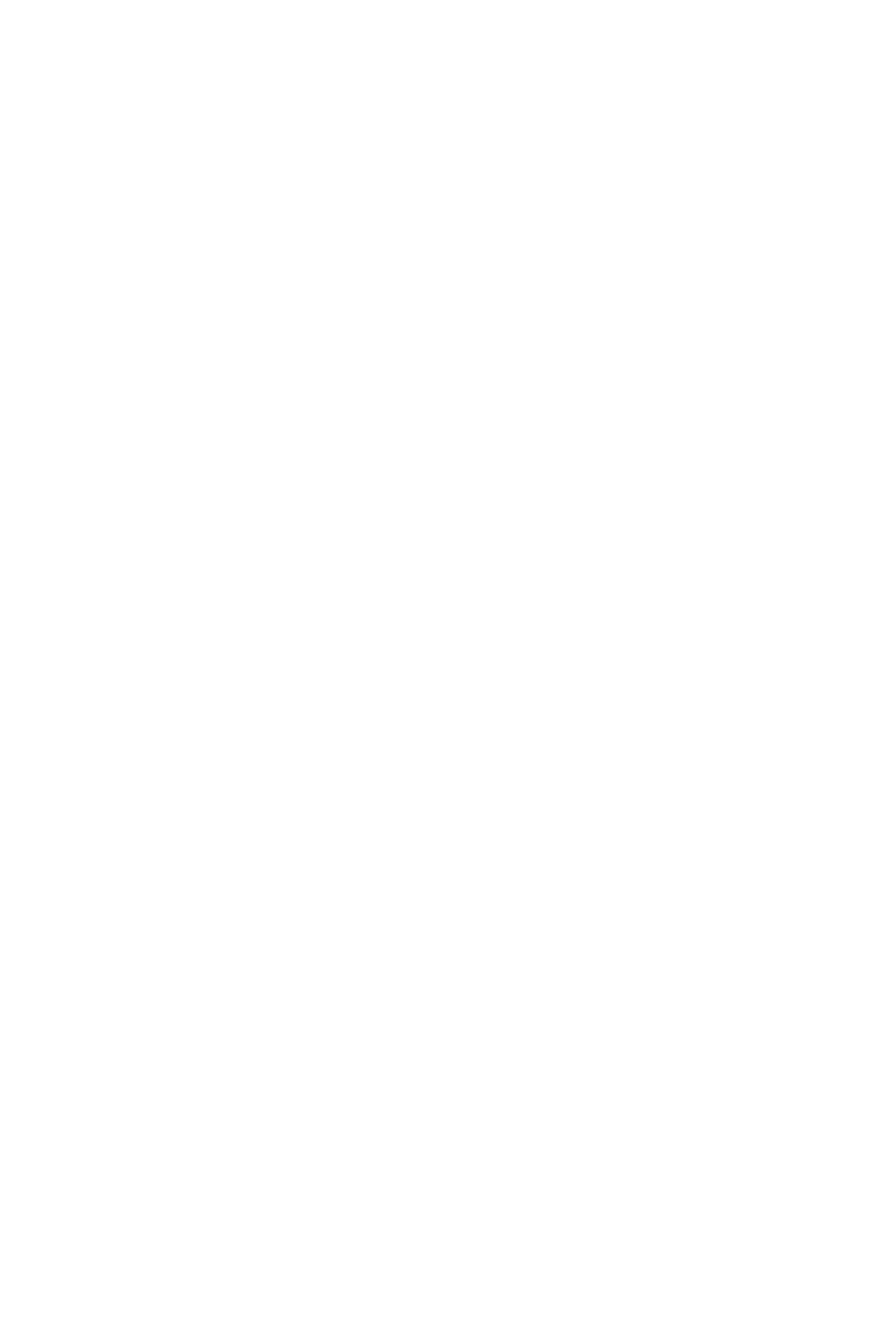
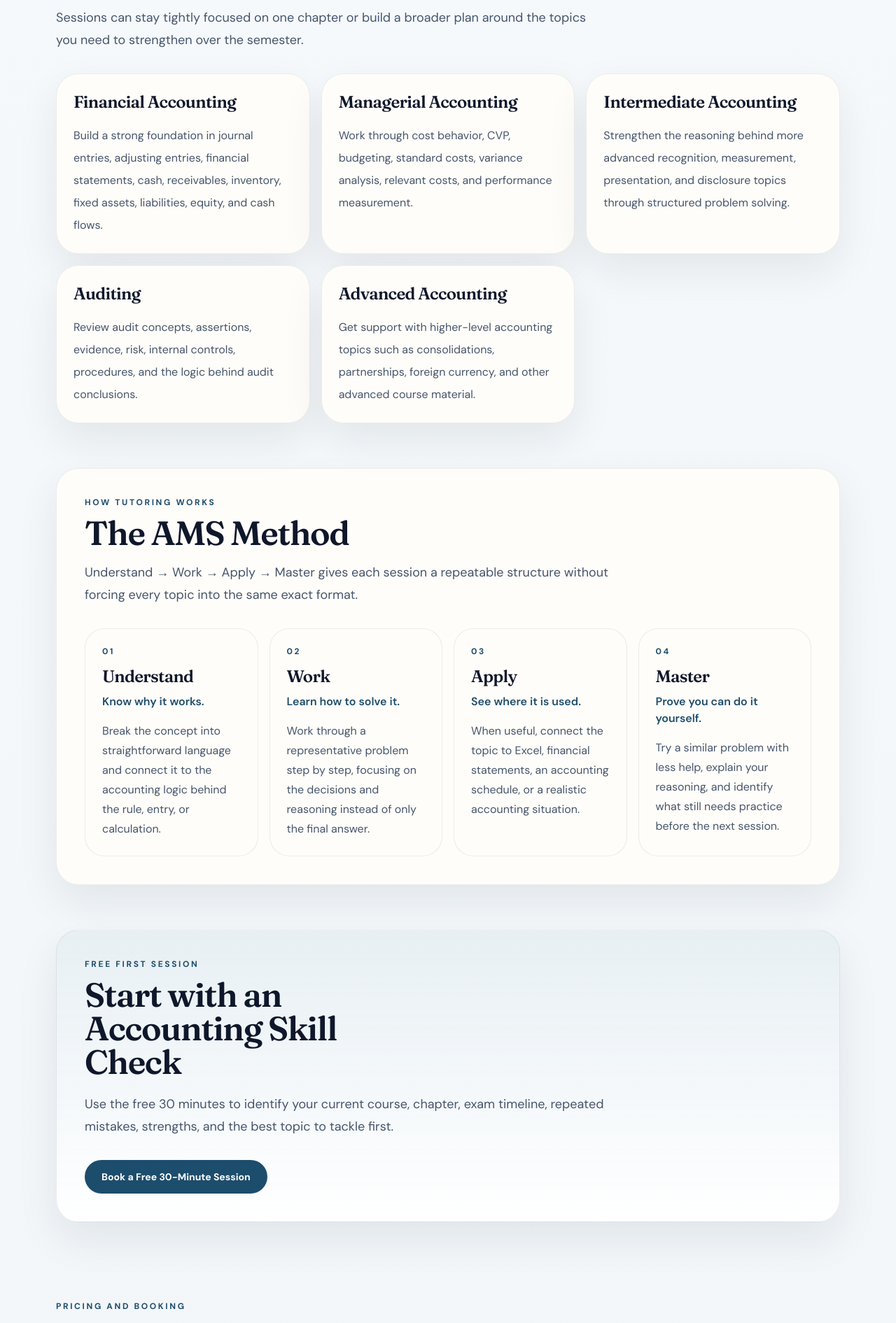
Before and after one commit to ryansoccer21-oss/accounting-made-simple, a Next.js app: page /accounting in a window 1280 px wide. Before the commit this address had no page. Shown: the part 898-2789 px from the top of the page at 70% size. Before the commit the page ends 820 px from the top, so only its background shows below. Built offline with nearby package versions, Linux system fonts and the light colour scheme.

Commit message:
Add dedicated accounting tutoring page

```diff
--- /dev/null
+++ b/app/accounting/page.js
@@ -0,0 +1,78 @@
+import CtaBand from "../../components/cta-band";
+import PageHero from "../../components/page-hero";
+import PricingBooking from "../../components/pricing-booking";
+import SectionHeading from "../../components/section-heading";
+import { accountingSubjects, amsMethod, contactInfo } from "../../lib/site-data";
+
+export const metadata = {
+  title: "Accounting Tutoring",
+  description:
+    "One-on-one tutoring for Financial, Managerial, Intermediate, Auditing, and Advanced Accounting with a practical class-to-career approach."
+};
+
+export default function AccountingPage() {
+  return (
+    <>
+      <PageHero
+        eyebrow="Accounting Tutoring"
+        title="Understand accounting beyond the answer key"
+        copy="Work through the reasoning behind accounting concepts, solve representative problems, and connect what you learn to financial statements, Excel, and practical accounting situations when useful."
+        bullets={["Financial Accounting", "Managerial Accounting", "Intermediate Accounting", "Auditing", "Advanced Accounting"]}
+      />
+
+      <section className="site-shell section-gap">
+        <SectionHeading
+          eyebrow="Subjects"
+          title="Focused support across core accounting courses"
+          copy="Sessions can stay tightly focused on one chapter or build a broader plan around the topics you need to strengthen over the semester."
+        />
+        <div className="grid gap-4 md:grid-cols-2 xl:grid-cols-3">
+          {accountingSubjects.map((subject) => (
+            <article key={subject.title} className="surface-card p-6">
+              <h2 className="text-2xl font-semibold text-slate-900">{subject.title}</h2>
+              <p className="mt-4 leading-8 text-slate-600">{subject.copy}</p>
+            </article>
+          ))}
+        </div>
+      </section>
+
+      <section className="site-shell pb-16">
+        <div className="surface-card p-8 md:p-10">
+          <SectionHeading
+            eyebrow="How Tutoring Works"
+            title="The AMS Method"
+            copy="Understand → Work → Apply → Master gives each session a repeatable structure without forcing every topic into the same exact format."
+          />
+          <div className="grid gap-4 md:grid-cols-2 xl:grid-cols-4">
+            {amsMethod.map((step) => (
+              <article key={step.title} className="rounded-[28px] border border-[var(--line)] bg-[color:var(--surface)] p-6">
+                <p className="eyebrow">{step.label}</p>
+                <h3 className="mt-2 text-2xl font-semibold text-slate-900">{step.title}</h3>
+                <p className="mt-2 font-semibold text-[color:var(--brand)]">{step.short}</p>
+                <p className="mt-4 leading-7 text-slate-600">{step.copy}</p>
+              </article>
+            ))}
+          </div>
+        </div>
+      </section>
+
+      <section className="site-shell pb-12">
+        <article className="surface-card bg-[linear-gradient(180deg,rgba(228,237,243,0.88),rgba(255,255,255,0.98))] p-8 md:p-10">
+          <p className="eyebrow">Free First Session</p>
+          <h2 className="section-title max-w-[15ch] text-4xl md:text-5xl">Start with an Accounting Skill Check</h2>
+          <p className="section-copy mt-5 max-w-3xl">
+            Use the free 30 minutes to identify your current course, chapter, exam timeline, repeated mistakes, strengths, and the best topic to tackle first.
+          </p>
+          <div className="mt-8 flex">
+            <a className="cta-primary" href={contactInfo.bookingUrl} rel="noopener noreferrer" target="_blank">
+              Book a Free 30-Minute Session
+            </a>
+          </div>
+        </article>
+      </section>
+
+      <PricingBooking />
+      <CtaBand />
+    </>
+  );
+}
```
